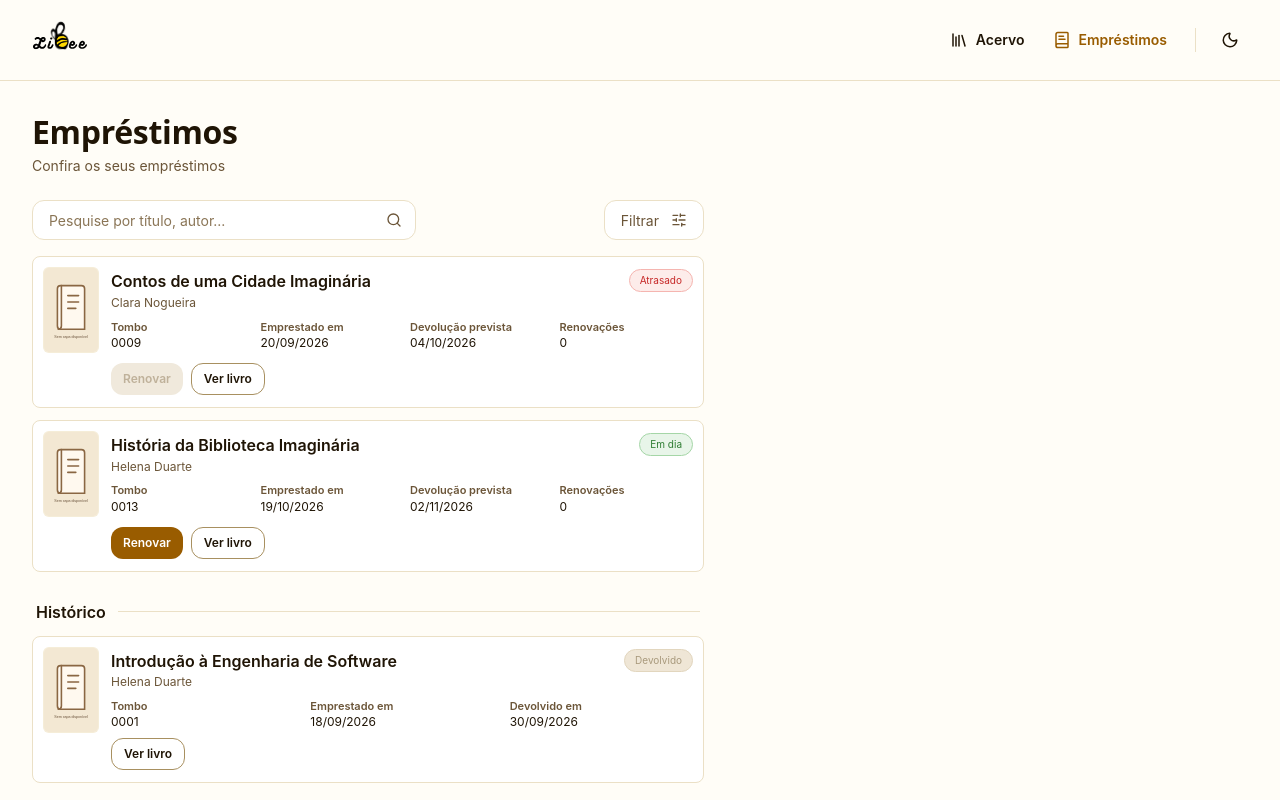
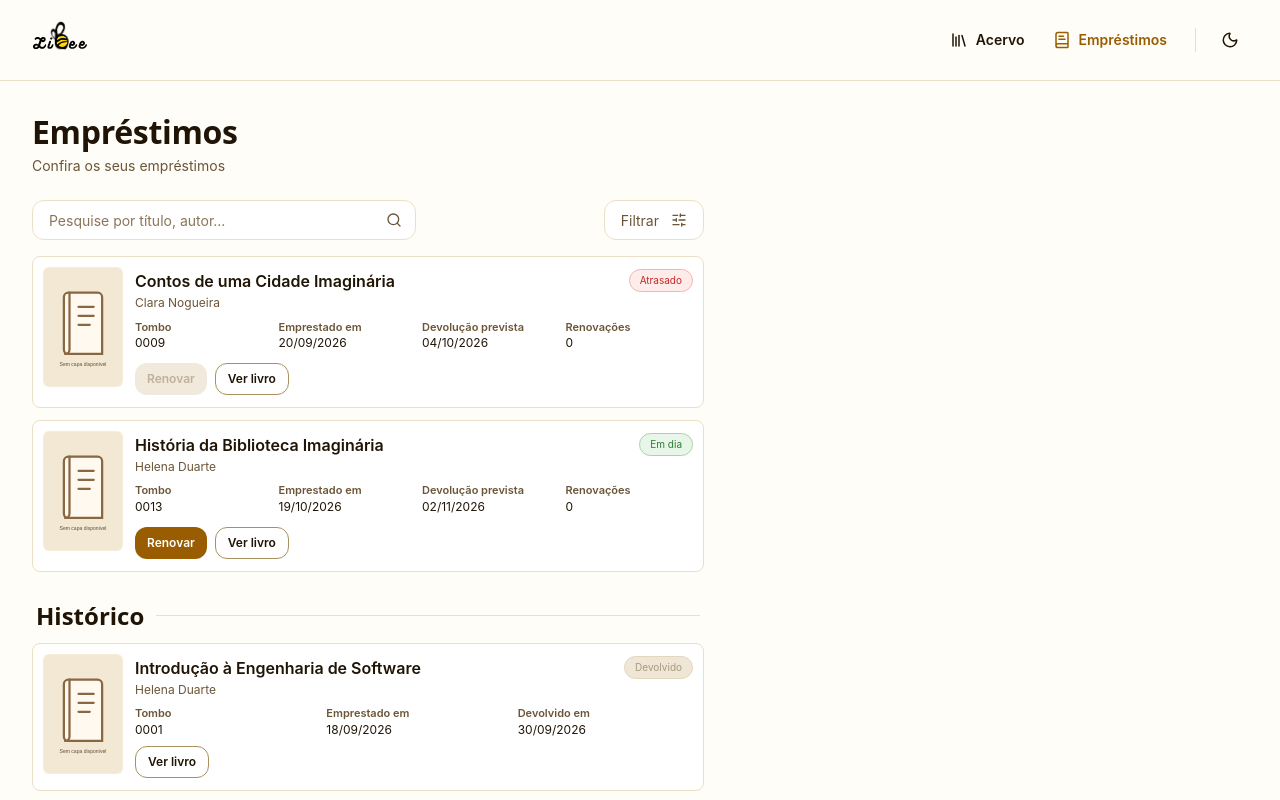
Before and after one commit to devraaf/libee, a React (Vite) app in the folder frontend/: page /emprestimos in a window 1280 px wide. Shown: the top 800 px of the page. Built offline with nearby package versions, Linux system fonts and the light colour scheme.

Commit message:
refactor: melhorar textos e tamanho imagem da capa

```diff
--- a/frontend/src/features/reader/reader-loans/components/ReaderLoanCard.tsx
+++ b/frontend/src/features/reader/reader-loans/components/ReaderLoanCard.tsx
@@ -25,7 +25,8 @@ export default function ReaderLoanCard({ loan, onRenew }: ReaderLoanCardProps) {
       <CoverImage
         src={loan.coverUrl}
         alt={`Capa de ${loan.title}`}
-        className="h-[86px] w-14 shrink-0 rounded-md border border-line/40 bg-surface-warm"
+        size='sm'
+        className="h-21.5 w-14 shrink-0 rounded-md border border-line/40 bg-surface-warm"
       />
 
       <div className="flex min-w-0 flex-1 flex-col justify-between gap-2 py-0.5">
--- a/frontend/src/features/reader/reader-loans/components/ReaderLoanHistoryCard.tsx
+++ b/frontend/src/features/reader/reader-loans/components/ReaderLoanHistoryCard.tsx
@@ -23,6 +23,7 @@ export default function ReaderLoanHistoryCard({
       <CoverImage
         src={loan.coverUrl}
         alt={`Capa de ${loan.title}`}
+        size='sm'
         className="h-21.5 w-14 shrink-0 rounded-md border border-line/40 bg-surface-warm"
       />
 
--- a/frontend/src/features/reader/reader-loans/pages/ReaderLoansPage.tsx
+++ b/frontend/src/features/reader/reader-loans/pages/ReaderLoansPage.tsx
@@ -124,7 +124,7 @@ export default function ReaderLoansPage({ readerId }: ReaderLoansPageProps) {
                 <div className="mb-3 flex items-center gap-3 px-1">
                   <h2
                     id="loan-history-title"
-                    className="whitespace-nowrap text-base font-semibold text-fg"
+                    className="whitespace-nowrap type-h3 font-semibold lg:type-h2"
                   >
                     Histórico
                   </h2>
```
